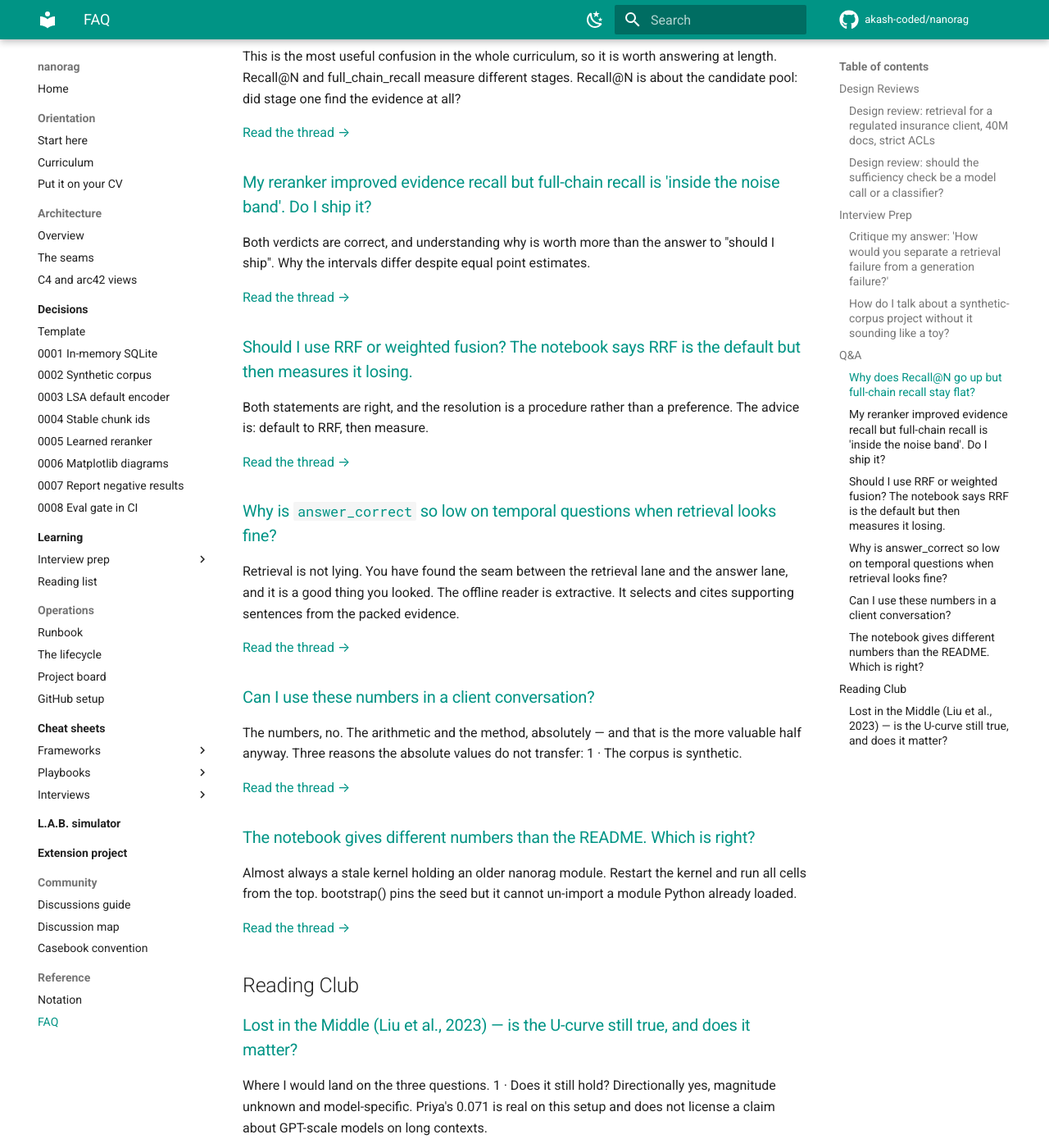
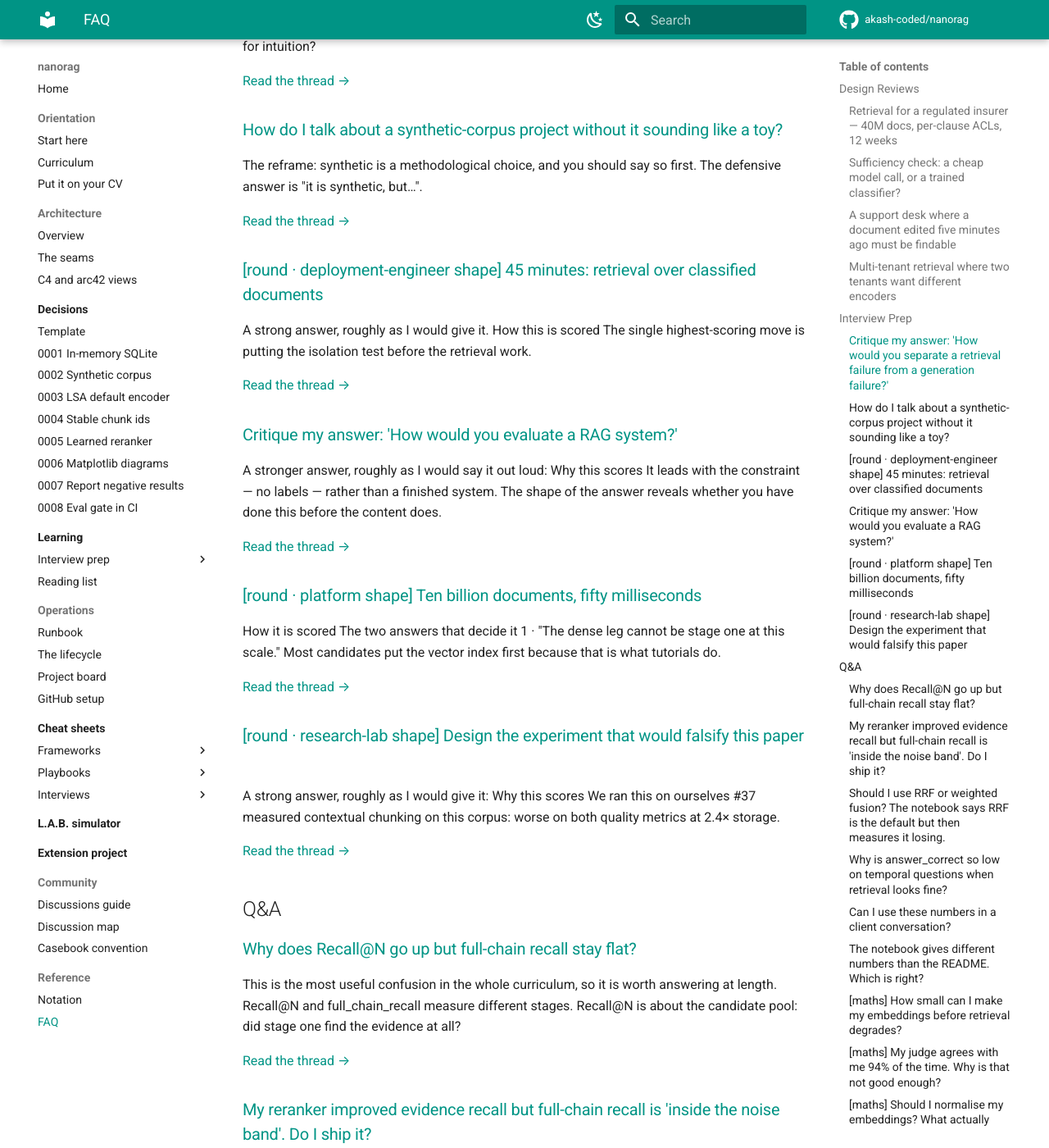
Before and after one commit to akash-coded/nanorag, an MkDocs documentation site: the page built from docs/90-reference/faq.md, in a window 1280 px wide and 1400 px high, scrolled down 1358 px. Shown: the whole window at 82% size. Built offline with MkDocs 1.6.1 and Material for MkDocs 9.7.7, drawn with Linux system fonts in a browser that asks for light colours; comment, search, counter and statistics services are not loaded; some of the changed text lies outside the part shown.

Commit message:
docs: refresh the FAQ and the discussion map

```diff
--- a/docs/90-reference/faq.md
+++ b/docs/90-reference/faq.md
@@ -7,21 +7,33 @@ Every discussion whose answer has been marked, grouped by category.
 the accepted answer; the thread itself carries the argument that got there, which
 is usually the more useful half.
 
-11 answered threads.
+20 answered threads.
 
 ## Design Reviews
 
-### [Design review: retrieval for a regulated insurance client, 40M docs, strict ACLs](https://github.com/akash-coded/nanorag/discussions/34)
+### [Retrieval for a regulated insurer — 40M docs, per-clause ACLs, 12 weeks](https://github.com/akash-coded/nanorag/discussions/34)
 
 Synthesis of the three critiques, and what changes: What stays as designed and why: OpenSearch in-VPC, clause-level structural chunking, and hybrid-with-rerank all survive review unchanged.
 
 [Read the thread →](https://github.com/akash-coded/nanorag/discussions/34)
 
-### [Design review: should the sufficiency check be a model call or a classifier?](https://github.com/akash-coded/nanorag/discussions/35)
+### [Sufficiency check: a cheap model call, or a trained classifier?](https://github.com/akash-coded/nanorag/discussions/35)
 
 Decision: Option A, with Marcus's gate, staged. Phase 1 — model call on every query. Ship the thing that works. Pay the 300 ms and the money. Do not optimise a component whose value you have not yet measured.
 
 [Read the thread →](https://github.com/akash-coded/nanorag/discussions/35)
+
+### [A support desk where a document edited five minutes ago must be findable](https://github.com/akash-coded/nanorag/discussions/149)
+
+The design is sound. What is missing is what is missing from most freshness designs: how do you know the SLA is being met? "Retrievable within 60 seconds" is a claim about a distribution and nothing measures it.
+
+[Read the thread →](https://github.com/akash-coded/nanorag/discussions/149)
+
+### [Multi-tenant retrieval where two tenants want different encoders](https://github.com/akash-coded/nanorag/discussions/150)
+
+What will actually hurt is neither of those. It is that you now have two code paths and one eval set. The shared path is exercised by 38 tenants continuously. The dedicated path holds your two largest accounts and is exercised rarely.
+
+[Read the thread →](https://github.com/akash-coded/nanorag/discussions/150)
 
 ## Interview Prep
 
@@ -36,6 +48,30 @@ A stronger answer, roughly as I would say it out loud: Why this scores. Panels a
 The reframe: synthetic is a methodological choice, and you should say so first. The defensive answer is "it is synthetic, but…".
 
 [Read the thread →](https://github.com/akash-coded/nanorag/discussions/42)
+
+### [[round · deployment-engineer shape] 45 minutes: retrieval over classified documents](https://github.com/akash-coded/nanorag/discussions/90)
+
+A strong answer, roughly as I would give it. How this is scored The single highest-scoring move is putting the isolation test before the retrieval work.
+
+[Read the thread →](https://github.com/akash-coded/nanorag/discussions/90)
+
+### [Critique my answer: 'How would you evaluate a RAG system?'](https://github.com/akash-coded/nanorag/discussions/151)
+
+A stronger answer, roughly as I would say it out loud: Why this scores It leads with the constraint — no labels — rather than a finished system. The shape of the answer reveals whether you have done this before the content does.
+
+[Read the thread →](https://github.com/akash-coded/nanorag/discussions/151)
+
+### [[round · platform shape] Ten billion documents, fifty milliseconds](https://github.com/akash-coded/nanorag/discussions/152)
+
+How it is scored The two answers that decide it 1 · "The dense leg cannot be stage one at this scale." Most candidates put the vector index first because that is what tutorials do.
+
+[Read the thread →](https://github.com/akash-coded/nanorag/discussions/152)
+
+### [[round · research-lab shape] Design the experiment that would falsify this paper](https://github.com/akash-coded/nanorag/discussions/154)
+
+A strong answer, roughly as I would give it: Why this scores We ran this on ourselves #37 measured contextual chunking on this corpus: worse on both quality metrics at 2.4× storage.
+
+[Read the thread →](https://github.com/akash-coded/nanorag/discussions/154)
 
 ## Q&A
 
@@ -75,6 +111,24 @@ Almost always a stale kernel holding an older nanorag module. Restart the kernel
 
 [Read the thread →](https://github.com/akash-coded/nanorag/discussions/33)
 
+### [[maths] How small can I make my embeddings before retrieval degrades?](https://github.com/akash-coded/nanorag/discussions/92)
+
+1 · It says nothing about your query. JL preserves distances among the projected points. Retrieval computes a similarity between a query, which was not in the set the projection was chosen for, and the documents.
+
+[Read the thread →](https://github.com/akash-coded/nanorag/discussions/92)
+
+### [[maths] My judge agrees with me 94% of the time. Why is that not good enough?](https://github.com/akash-coded/nanorag/discussions/93)
+
+Three things to take from it. 1 · Raw agreement is uninterpretable without the marginals. The full derivation, including why κ has that particular denominator, is in Cohen's κ.
+
+[Read the thread →](https://github.com/akash-coded/nanorag/discussions/93)
+
+### [[maths] Should I normalise my embeddings? What actually breaks if I do not?](https://github.com/akash-coded/nanorag/discussions/94)
+
+If you keep magnitude, you are doing MIPS, and MIPS is not a metric space. Inner product fails the requirements outright: q·q = ‖q‖² is neither zero nor minimal, and there is no triangle inequality.
+
+[Read the thread →](https://github.com/akash-coded/nanorag/discussions/94)
+
 ## Reading Club
 
 ### [Lost in the Middle (Liu et al., 2023) — is the U-curve still true, and does it matter?](https://github.com/akash-coded/nanorag/discussions/38)
```
Also changed, not shown: docs/50-community/discussion-map.md (+16 -4 lines).
